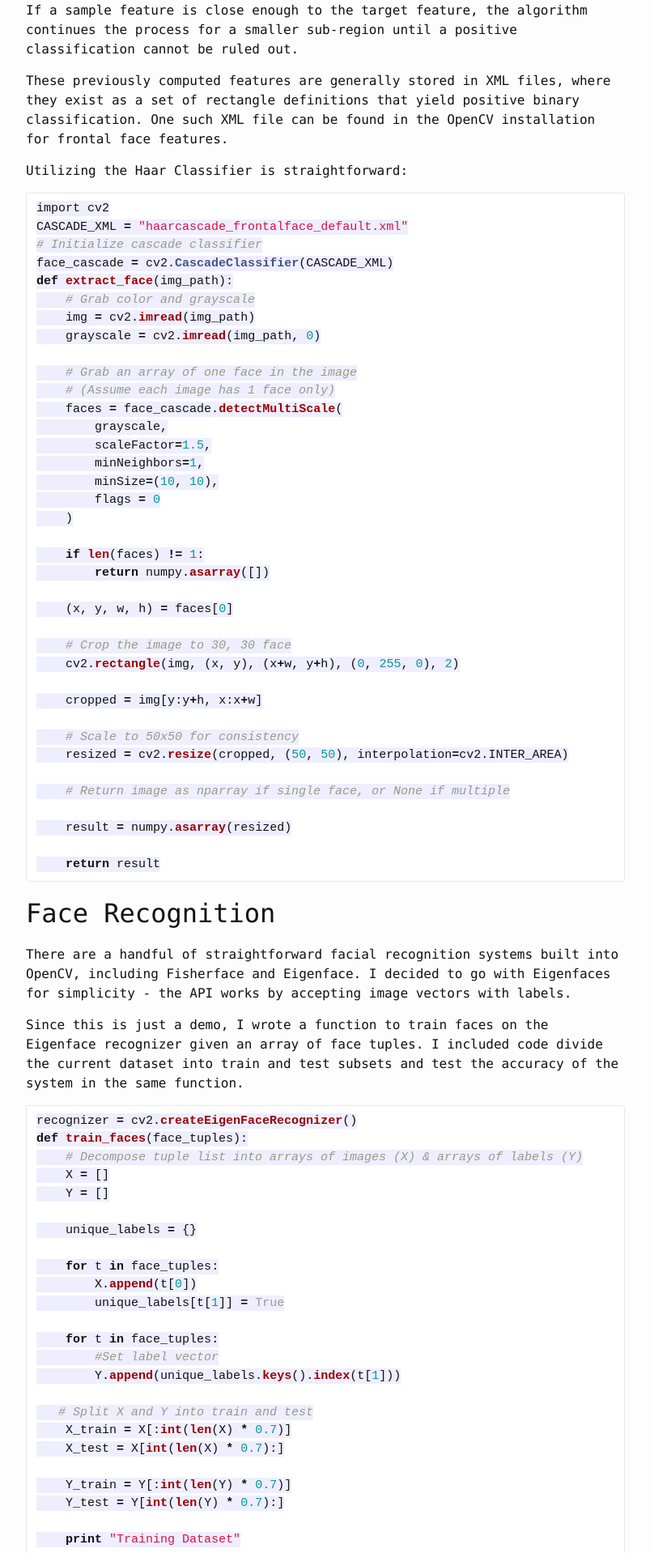
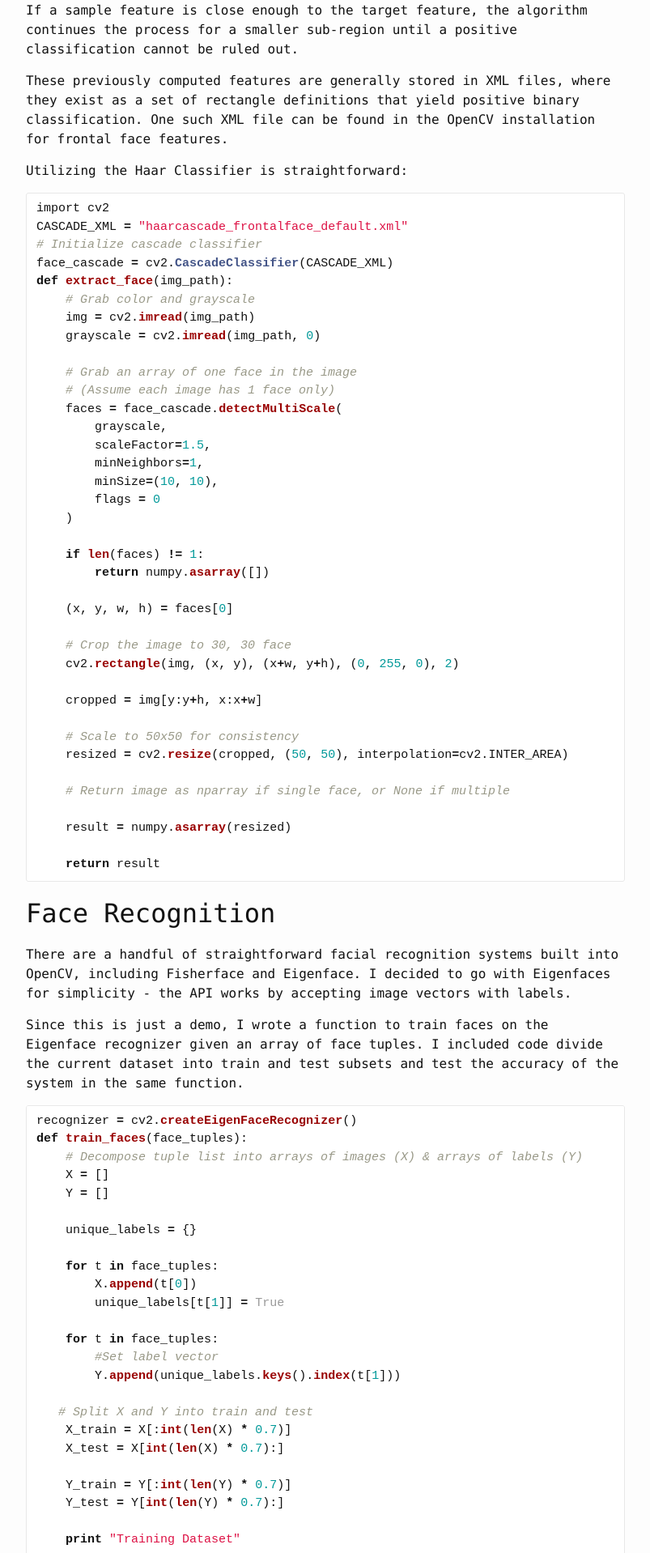
Before and after one commit to akhilcacharya/akhilcacharya.github.io, a Jekyll site: the page built from _posts/2016-07-21-fun-with-haar-cascades.md, in a window 1280 px wide. Shown: the part 937-2855 px from the top of the page at 81% size, without its empty margins (238-1041 px from the left). Built offline with Jekyll 4.4.1, drawn with Linux system fonts in a browser that asks for light colours.

Commit message:
Updated _base.scss

```diff
--- a/_sass/_base.scss
+++ b/_sass/_base.scss
@@ -130,7 +130,7 @@ code {
     font-size: 15px;
     border: 1px solid $grey-color-light;
     border-radius: 3px;
-    background-color: #eef;
+    background-color: #FFF;
 }
 
 code {
```
